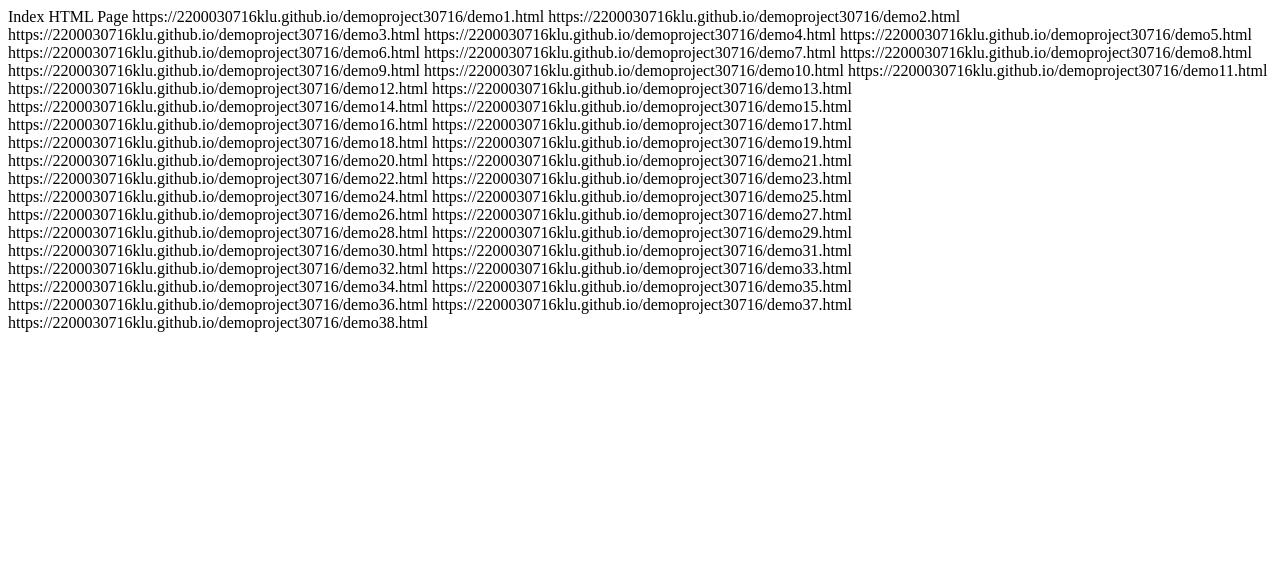
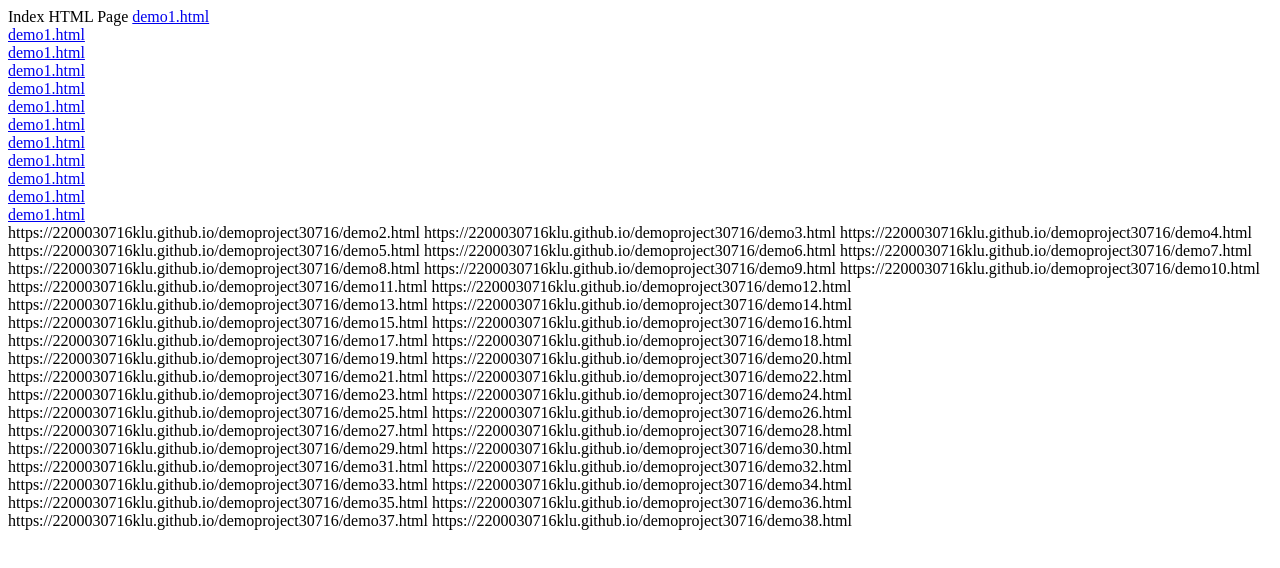
Before and after one commit to 2200030716klu/demoproject30716, a plain HTML site: page index.html in a window 1280 px wide. Drawn offline with Linux system fonts and the light colour scheme.

Commit message:
Update index.html

```diff
--- a/index.html
+++ b/index.html
@@ -1,6 +1,23 @@
 Index HTML Page
 
-https://2200030716klu.github.io/demoproject30716/demo1.html
+<a href=https://2200030716klu.github.io/demoproject30716/demo1.html>demo1.html</a></br>
+
+<a href=https://2200030716klu.github.io/demoproject30716/demo1.html>demo1.html</a></br>
+
+<a href=https://2200030716klu.github.io/demoproject30716/demo1.html>demo1.html</a></br>
+<a href=https://2200030716klu.github.io/demoproject30716/demo1.html>demo1.html</a></br>
+<a href=https://2200030716klu.github.io/demoproject30716/demo1.html>demo1.html</a></br>
+<a href=https://2200030716klu.github.io/demoproject30716/demo1.html>demo1.html</a></br>
+<a href=https://2200030716klu.github.io/demoproject30716/demo1.html>demo1.html</a></br>
+<a href=https://2200030716klu.github.io/demoproject30716/demo1.html>demo1.html</a></br>
+<a href=https://2200030716klu.github.io/demoproject30716/demo1.html>demo1.html</a></br>
+
+<a href=https://2200030716klu.github.io/demoproject30716/demo1.html>demo1.html</a></br>
+<a href=https://2200030716klu.github.io/demoproject30716/demo1.html>demo1.html</a></br>
+<a href=https://2200030716klu.github.io/demoproject30716/demo1.html>demo1.html</a></br>
+
+
+
 https://2200030716klu.github.io/demoproject30716/demo2.html
 https://2200030716klu.github.io/demoproject30716/demo3.html
 https://2200030716klu.github.io/demoproject30716/demo4.html
```
